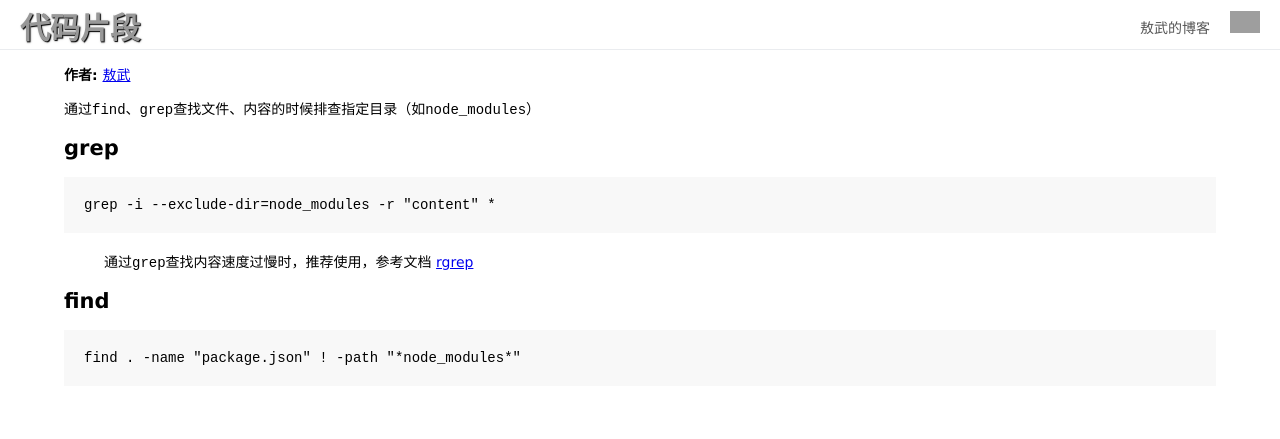
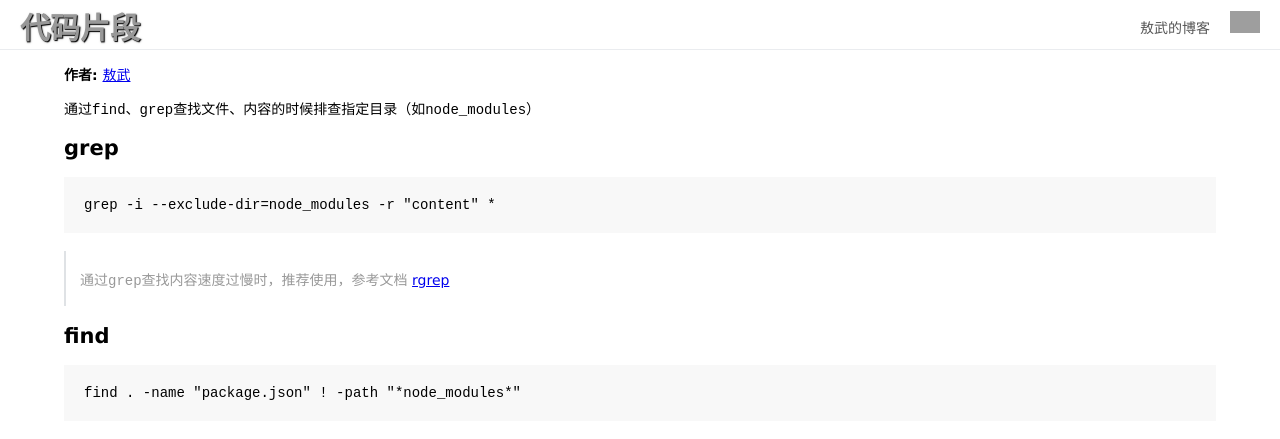
Before and after one commit to yihuaxiang/snippets, a Jekyll site: the page built from snippets/shell/exclude-in-find-and-grep.md, in a window 1280 px wide. Shown: the top 439 px of the page. Built offline with Jekyll 4.4.1, drawn with Linux system fonts in a browser that asks for light colours; grey boxes are pictures that could not be loaded.

```diff
--- a/_layouts/page.html
+++ b/_layouts/page.html
@@ -215,6 +215,13 @@
       box-sizing: border-box;
       width: 100%;
     }
+    blockquote {
+      font-size: 1rem;
+      color: #999;
+      border-left: 0.2rem solid #dfe2e5;
+      margin: 1rem 0;
+      padding: 0.25rem 0 0.25rem 1rem;
+    }
   </style>
 </head>
 
```
Also changed, not shown: public/css/main.css (+0 -8 lines).
